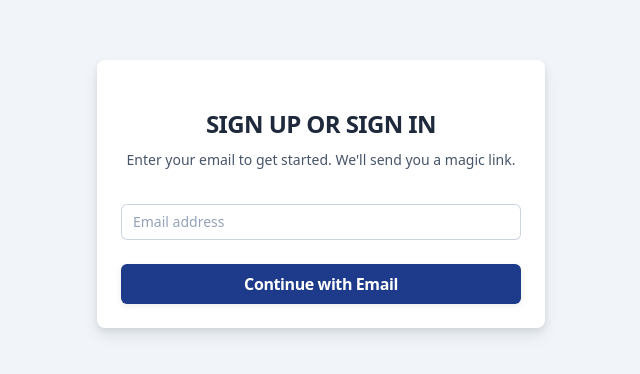
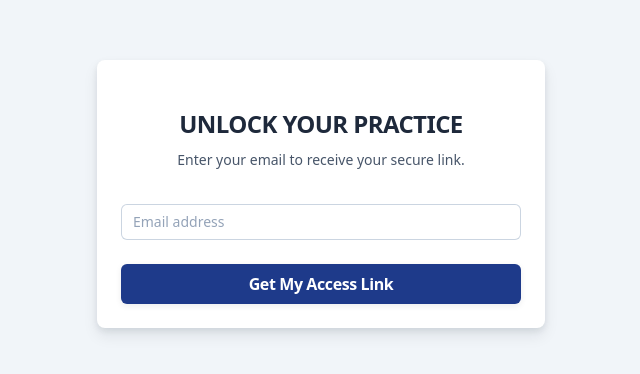
Before and after one commit to artisan-code-team/mobility-blueprint-2025, a Next.js app: page /sign-in in a window 1280 px wide. Shown: the part 206-580 px from the top of the page, without its empty margins (319-959 px from the left). Built offline with nearby package versions, Linux system fonts and the light colour scheme; a web font is replaced by a local one.

Commit message:
MB-27: update messaging on sign-in page for clarity and engagement

```diff
--- a/app/sign-in/page.tsx
+++ b/app/sign-in/page.tsx
@@ -38,7 +38,7 @@ export default function SignIn() {
       if (result?.error) {
         setMessage('Something went wrong. Please try again.')
       } else {
-        setMessage('Check your email for the login link!')
+        setMessage('Your access link is flowing to your inbox!')
         setLinkSent(true)
       }
     } finally {
@@ -51,10 +51,10 @@ export default function SignIn() {
       <div className="w-full max-w-md space-y-8 rounded-lg bg-white p-6 shadow-lg">
         <div className="text-center">
           <h2 className="mt-6 text-3xl font-bold tracking-tight text-slate-800">
-            Sign up or sign in
+            Unlock Your Practice
           </h2>
           <p className="mt-2 text-sm text-slate-600">
-            Enter your email to get started. We&apos;ll send you a magic link.
+            Enter your email to receive your secure link.
           </p>
         </div>
         <form onSubmit={handleSubmit} className="mt-8 space-y-6">
@@ -84,7 +84,7 @@ export default function SignIn() {
 
           {linkSent ? (
             <div className="mt-2 text-sm text-slate-600 text-center py-2 px-4 rounded-md bg-slate-50 border border-slate-200">
-              Magic link sent! Please check your email.
+              Your access link is flowing to your inbox!
             </div>
           ) : (
             <Button
@@ -93,7 +93,7 @@ export default function SignIn() {
               className="w-full"
               disabled={isLoading}
             >
-              {isLoading ? 'Sending link...' : 'Continue with Email'}
+              {isLoading ? 'Sending secure link...' : 'Get My Access Link'}
             </Button>
           )}
         </form>
```
